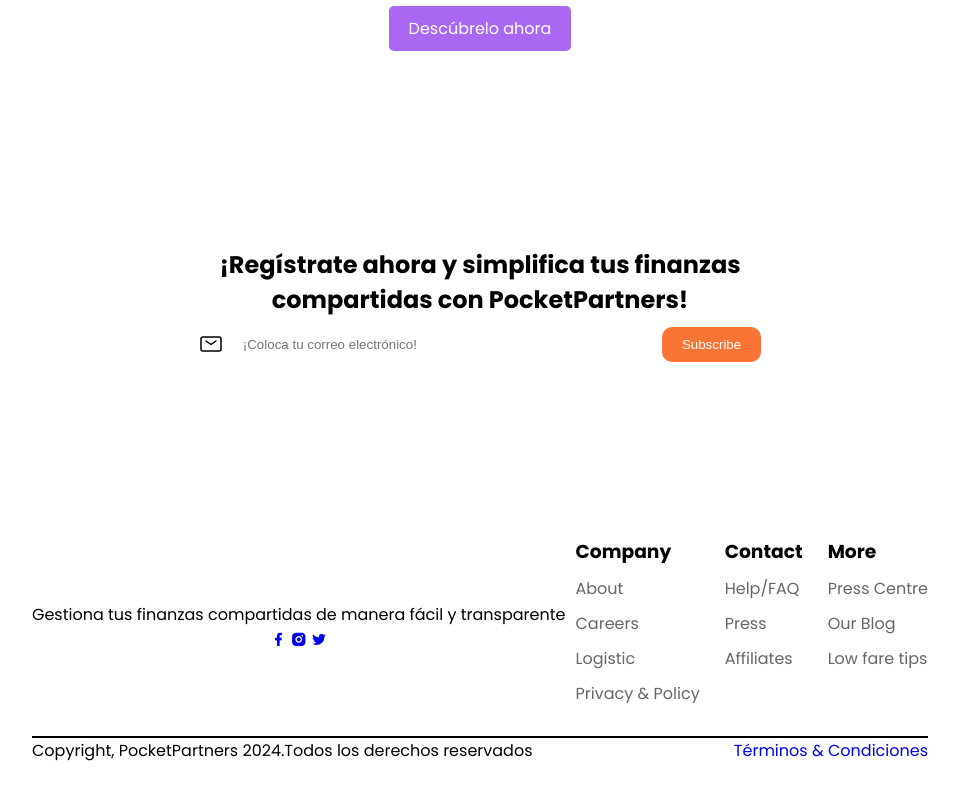
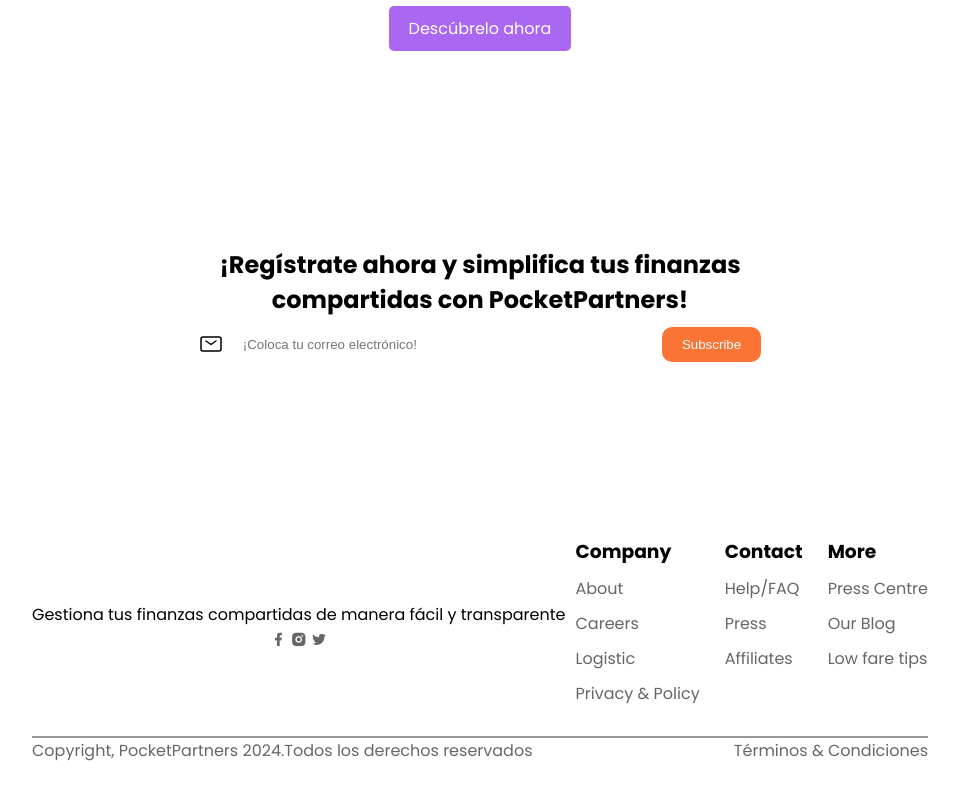
Before and after one commit to PocketPartners/LadingPage, a plain HTML site: page index.html in a window 1280 px wide. Shown: the part 524-1324 px from the top of the page, without its empty margins (160-1119 px from the left). Drawn offline with nearby package versions, Linux system fonts and the light colour scheme; a web font is replaced by a local one.

Commit message:
fix(footer): fixed styles in botton footer section

```diff
--- a/styles.css
+++ b/styles.css
@@ -324,14 +324,14 @@
     size: 18px;
 }
 
-.footer-acc a {
+a {
     color: #666666;
     font-size: 1rem;
     font-weight: 500;
     transition: all .20s ease;
 }
 
-.footer-acc a:hover {
+a:hover {
     color: var(--main-color);
 }
 
@@ -345,10 +345,15 @@
 
 .footer-bottom {
     background-color: #ffffff;
-    border-top: #000000 2px solid;
+    border-top: #999999 2px solid;
     display: flex;
     justify-content: space-between;
     align-items: center;
     margin: 0 auto;
     width: 70%;
 }
+
+.footer-bottom p {
+    color: #666666;
+    font-weight: 500;
+}
```
